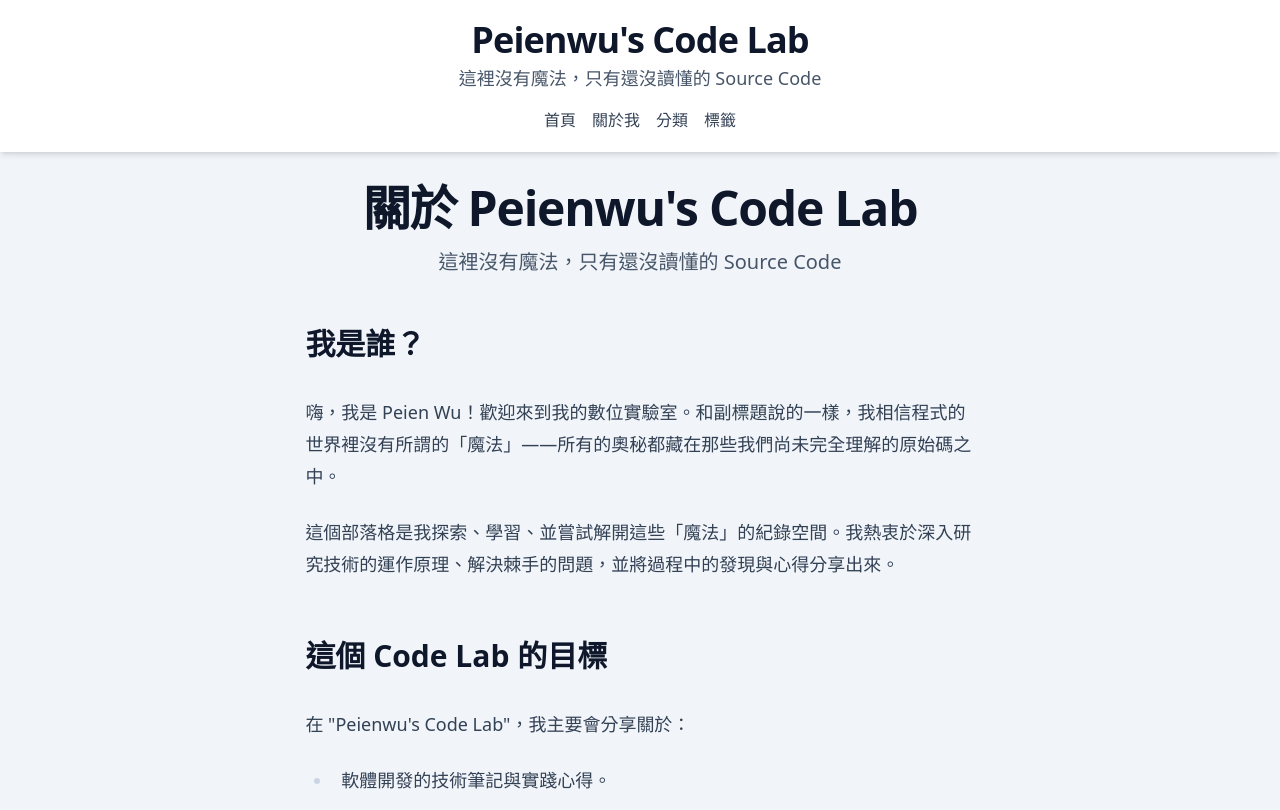
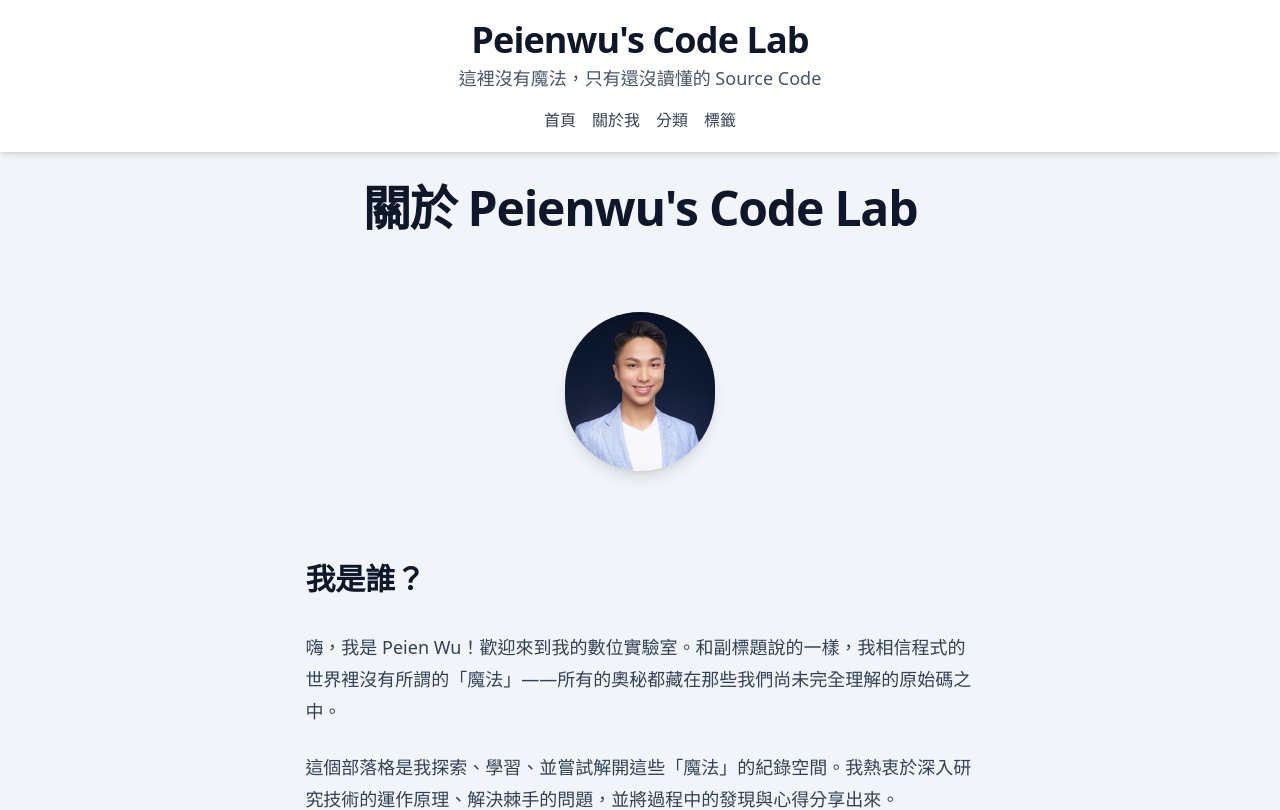
Before and after one commit to peienwu1216/peienwu-blog-next, a Next.js app: page /about in a window 1280 px wide. Shown: the top 810 px of the page. Built offline with nearby package versions, Linux system fonts and the light colour scheme.

Commit message:
fix(components): Correct image path for avatar display
Resolved issue where the avatar image was not displaying
by correcting the 'src' path in the Next.js Image component
to correctly reference a static asset from the 'public' directory.

```diff
--- a/src/app/about/page.tsx
+++ b/src/app/about/page.tsx
@@ -3,7 +3,6 @@ import Image from 'next/image'; // 如果你想放個人圖片
 
 export default function AboutPage() {
   const blogTitle = "Peienwu's Code Lab";
-  const blogSubtitle = "這裡沒有魔法，只有還沒讀懂的 Source Code";
 
   return (
     <div className="container mx-auto px-4 py-8 sm:px-6 lg:px-8 max-w-3xl">
@@ -11,16 +10,13 @@ export default function AboutPage() {
         <h1 className="text-4xl sm:text-5xl font-extrabold tracking-tight text-slate-900 dark:text-slate-50 mb-4">
           關於 {blogTitle}
         </h1>
-        <p className="text-lg sm:text-xl text-slate-600 dark:text-slate-400">
-          {blogSubtitle}
-        </p>
       </header>
 
       <article className="prose prose-slate dark:prose-invert lg:prose-lg mx-auto">
-        {/* 如果你想放圖片，可以取消下面這段註解並替換圖片路徑
+        {
           <div className="flex justify-center my-8">
             <Image
-              src="/images/peienwu-avatar.jpg" // 將此替換為你的圖片路徑，放在 public/images/ 下
+              src="/images/avatar.jpeg" // 將此替換為你的圖片路徑，放在 public/images/ 下
               alt="Peien Wu"
               width={150}
               height={150}
@@ -28,7 +24,7 @@ export default function AboutPage() {
               priority
             />
           </div>
-        */}
+        }
 
         <h2>我是誰？</h2>
         <p>
--- a/src/app/page.tsx
+++ b/src/app/page.tsx
@@ -6,8 +6,8 @@ import { compareDesc, format, parseISO } from 'date-fns'; // 確保已安裝 dat
 
 // 作者資訊可以保留，因為側邊欄會用到
 const authorInfo = {
-  name: 'PeiEn Wu',
-  avatar: '/images/avatar.png', // 確認這個圖片路徑在 public/images/ 下存在
+  name: 'Pei-En Wu',
+  avatar: '/images/avatar.jpeg', // 確認這個圖片路徑在 public/images/ 下存在
   bio: '歡迎來到我的部落格！在這裡我會分享關於技術、生活和學習的點滴。',
 };
 
```
